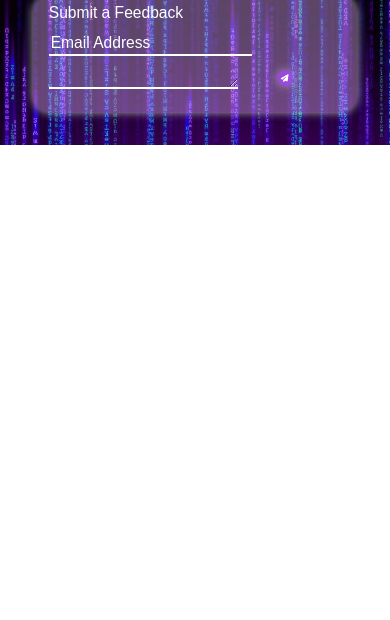
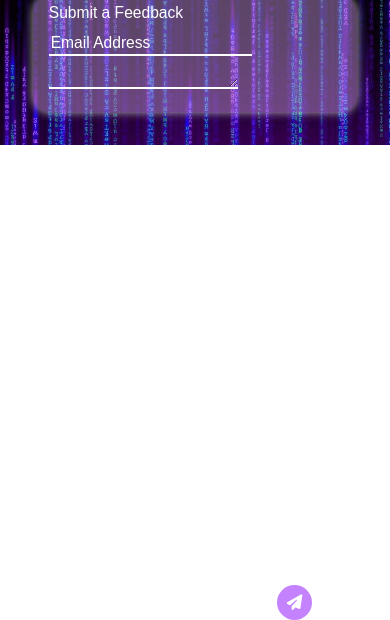
Before and after one commit to adityasriv2317/portfolioReact, a React (Vite) app: page / in a window 390 px wide. Shown: the part 2528-3148 px from the top of the page. Before the commit the page ends 2673 px from the top, so only its background shows below. Built offline with nearby package versions, Linux system fonts and the light colour scheme; a web font is replaced by a local one.

Commit message:
button fix

```diff
--- a/src/component/contact.css
+++ b/src/component/contact.css
@@ -130,7 +130,16 @@ button:hover i{
         margin-bottom: 5vw;
     }
     button{
-        right: 25vw;
+
+        bottom: -273vh;
+
+        right: 20vw;
+        width: 35px;
+        height: 35px;
+        padding: 2px;
+    }
+    button i{
+        font-size: 2em;
     }
 
     #tile{
```
